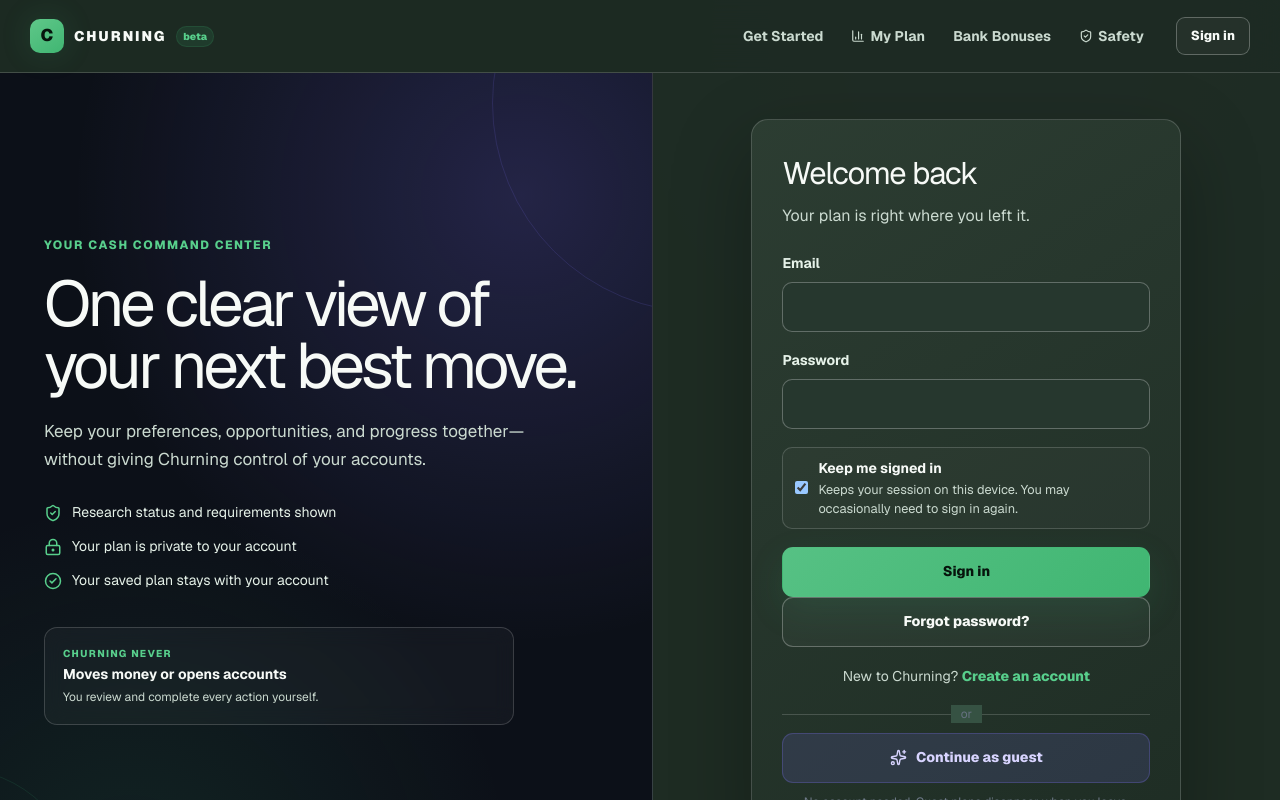
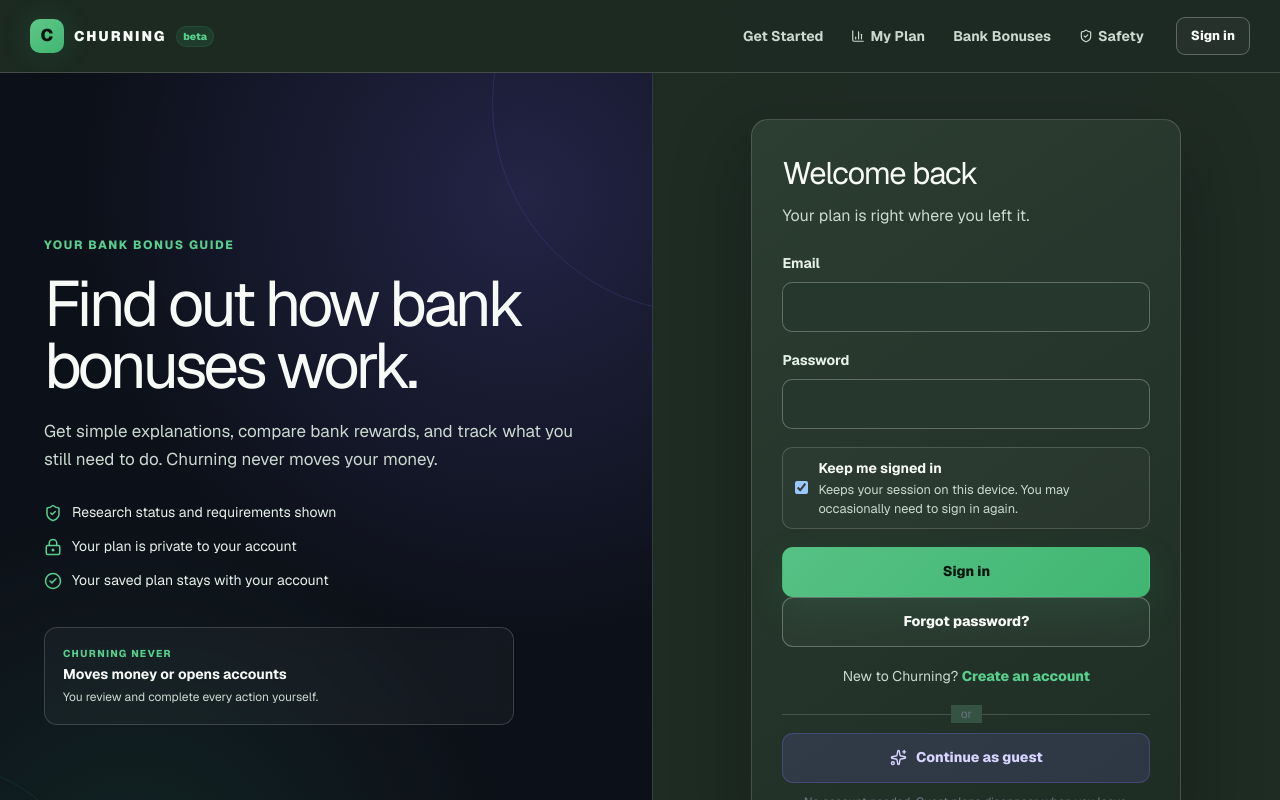
Before and after one commit to czg2015-sys/churning-app, a Next.js app: page /auth in a window 1280 px wide. Shown: the top 800 px of the page. Built offline with nearby package versions, Linux system fonts and the light colour scheme; no server answers.

Commit message:
Use beginner-friendly language in src/app/auth/page.tsx

```diff
--- a/src/app/auth/page.tsx
+++ b/src/app/auth/page.tsx
@@ -10,9 +10,9 @@ export default function AuthPage() {
     <main className="auth-page">
       <section className="auth-side">
         <div className="auth-orbit auth-orbit-one" /><div className="auth-orbit auth-orbit-two" />
-        <div className="kicker">YOUR CASH COMMAND CENTER</div>
-        <h1>One clear view of your next best move.</h1>
-        <p>Keep your preferences, opportunities, and progress together—without giving Churning control of your accounts.</p>
+        <div className="kicker">YOUR BANK BONUS GUIDE</div>
+        <h1>Find out how bank bonuses work.</h1>
+        <p>Get simple explanations, compare bank rewards, and track what you still need to do. Churning never moves your money.</p>
         <div className="auth-points">
           <span><ShieldCheck size={18} /> Research status and requirements shown</span>
           <span><LockKeyhole size={18} /> Your plan is private to your account</span>
```
